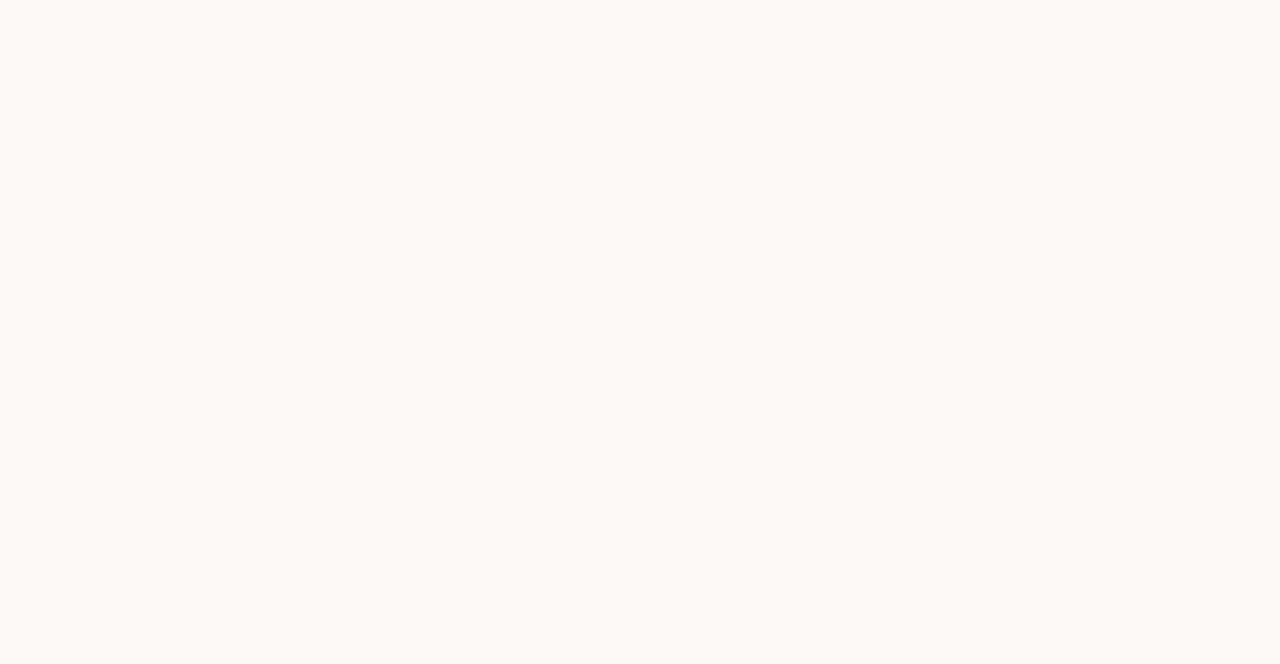
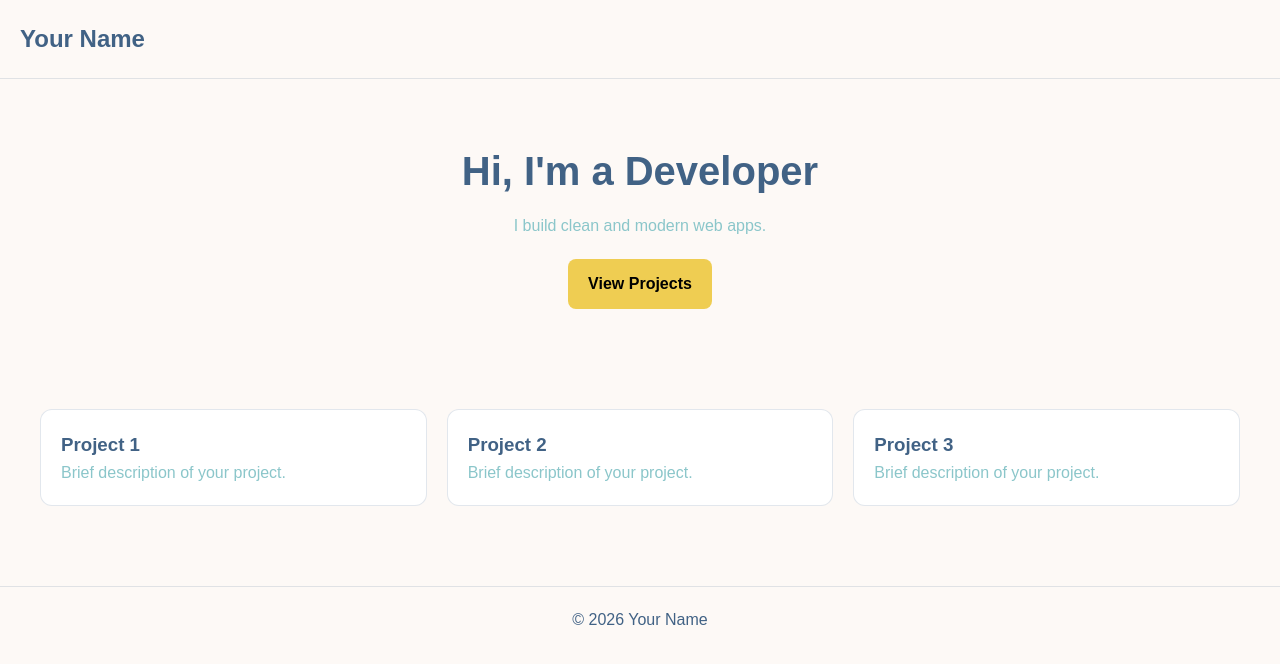
Before and after one commit to cole2029/cole2029.github.io, a plain HTML site: page index.html in a window 1280 px wide. Drawn offline with Linux system fonts and the light colour scheme.

Commit message:
fixing errors of last commit

```diff
--- a/index.html
+++ b/index.html
@@ -12,7 +12,6 @@
       padding: 0;
     }
 
-/* ✅ NEW COLOR SYSTEM */
     :root {
       --bg: #FDF9F6;
       --bg2: #DBB8AA;
@@ -32,10 +31,113 @@ body {
       line-height: 1.6;
     }
 
-/* ✅ NAV */
     nav {
       padding: 20px;
       border-bottom: 1px solid var(--line);
     }
 
     nav h1 {
+      color: var(--primary);
+    }
+
+    .hero {
+      padding: 60px;
+      text-align: center;
+    }
+
+    .hero h2 {
+      font-size: 2.5rem;
+    }
+
+    .hero p {
+      color: var(--muted);
+      margin-top: 10px;
+    }
+
+    .btn {
+      display: inline-block;
+      margin-top: 20px;
+      padding: 12px 20px;
+      background: var(--highlight);
+      color: black;
+      border-radius: 8px;
+      text-decoration: none;
+      font-weight: bold;
+    }
+
+    .btn:hover {
+      background: var(--accent);
+    }
+
+    .projects {
+      display: grid;
+      grid-template-columns: repeat(auto-fit, minmax(250px, 1fr));
+      gap: 20px;
+      padding: 40px;
+    }
+
+    .card {
+      background: white;
+      border: 1px solid var(--line);
+      padding: 20px;
+      border-radius: 12px;
+      transition: 0.2s;
+    }
+
+    .card:hover {
+      transform: translateY(-5px);
+      border-color: var(--highlight);
+    }
+
+    .card h3 {
+      color: var(--primary);
+    }
+
+    .card p {
+      color: var(--muted);
+    }
+
+    footer {
+      text-align: center;
+      padding: 20px;
+      border-top: 1px solid var(--line);
+      margin-top: 40px;
+    }
+  </style>
+</head>
+
+<body>
+
+  <nav>
+    <h1>Your Name</h1>
+  </nav>
+
+  <section class="hero">
+    <h2>Hi, I'm a Developer</h2>
+    <p>I build clean and modern web apps.</p>
+    <a href="#projects" class="btn">View Projects</a>
+  </section>
+
+  <section id="projects" class="projects">
+    <div class="card">
+      <h3>Project 1</h3>
+      <p>Brief description of your project.</p>
+    </div>
+
+    <div class="card">
+      <h3>Project 2</h3>
+      <p>Brief description of your project.</p>
+    </div>
+
+    <div class="card">
+      <h3>Project 3</h3>
+      <p>Brief description of your project.</p>
+    </div>
+  </section>
+
+  <footer>
+    <p>© 2026 Your Name</p>
+  </footer>
+
+</body>
+</html>
```
Lines whose indentation alone changed are shown as unchanged.
